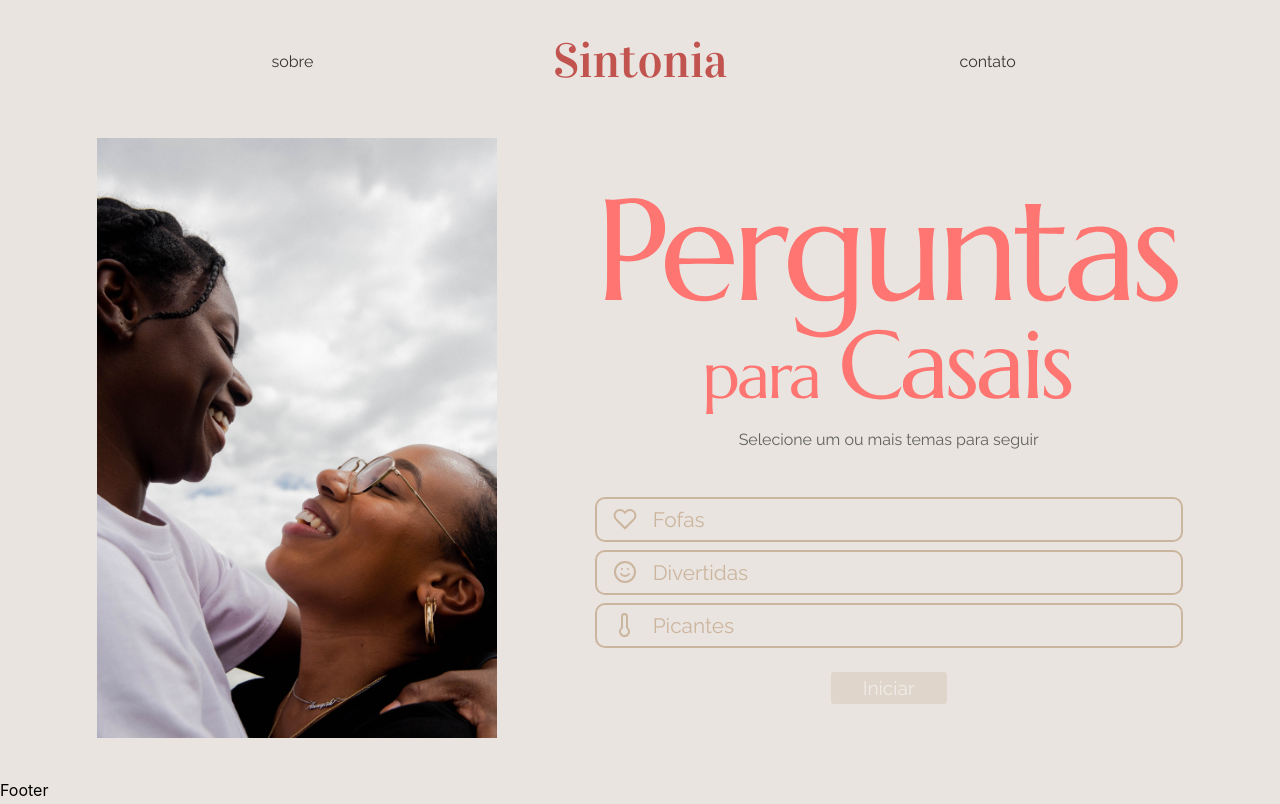
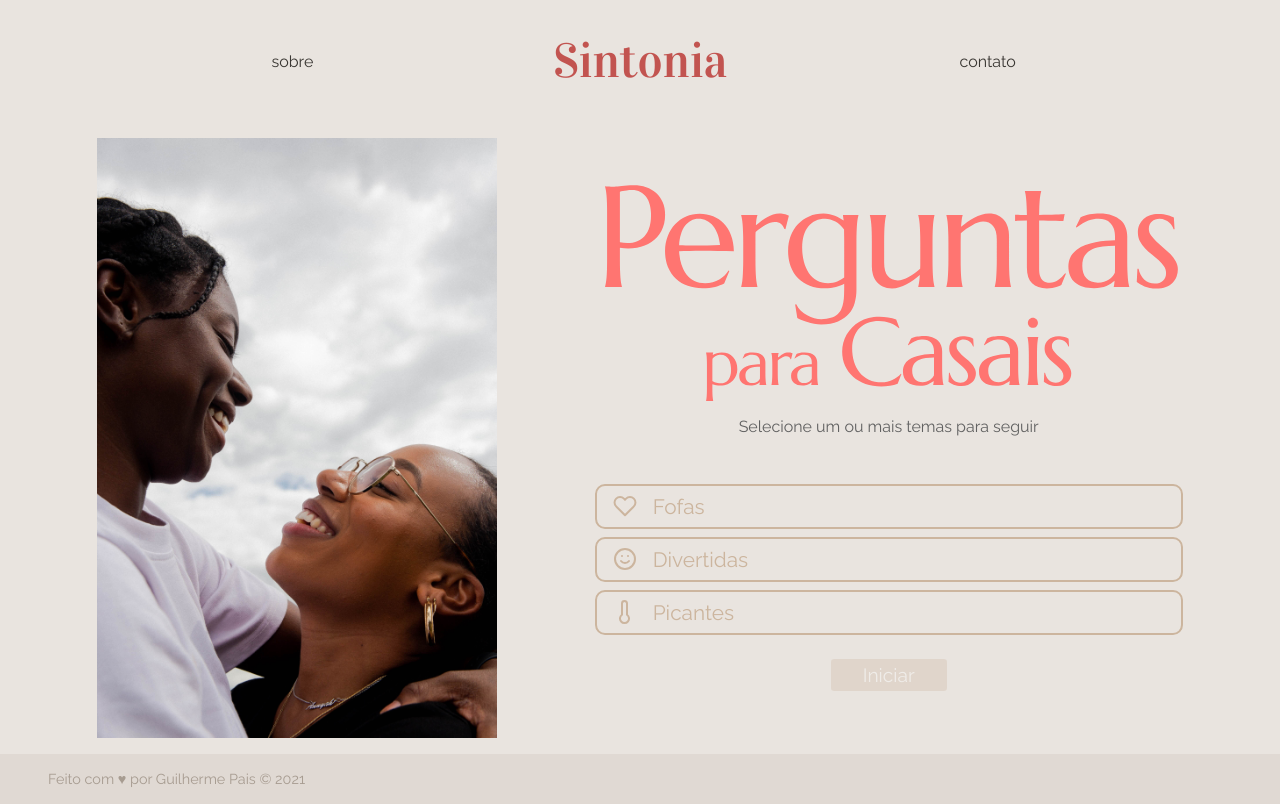
Before and after one commit to guilhermerodpais/sintonia-jogo-casais, a React (Create React App) app: page / in a window 1280 px wide. Built offline with nearby package versions, Linux system fonts and the light colour scheme.

Commit message:
add footer and subtitle

```diff
--- a/src/components/Footer/index.tsx
+++ b/src/components/Footer/index.tsx
@@ -22,9 +22,9 @@ function Footer() {
 	// Render
 	// -------------------------------------------------
 	return (
-		<div className={`${style.footer} footer`}>
-           Footer
-		</div>
+		<footer className={`${style.footer} footer`}>
+			Feito com ♥ por Guilherme Pais © 2021
+		</footer>
 	);
 }
 
--- a/src/components/Footer/style.module.scss
+++ b/src/components/Footer/style.module.scss
@@ -1,3 +1,8 @@
 .footer {
-    grid-area: footer;
+  grid-area: footer;
+  font-family: "Raleway";
+  color: #a79c91;
+  background: #e0d9d3;
+  font-size: 0.9rem;
+  padding: 1rem 3rem;
 }
--- a/src/containers/Quiz/index.tsx
+++ b/src/containers/Quiz/index.tsx
@@ -80,6 +80,7 @@ function Quiz() {
 		<div className={style.containerQuiz}>
 			<span className={style.mainQuestionCategory}>{getNameCategory(currentQuote.category)}</span>
 			<h1 className={style.mainQuestion}>{currentQuote.text}</h1>
+			<p className={style.mainQuestionCategorySubtitle}>Beba ou responda</p>
 			<button onClick={() => newQuote()} className={style.newMainQuestionButton}>Nova pergunta</button>
 
 			{/* SVG */}
--- a/src/containers/Quiz/style.module.scss
+++ b/src/containers/Quiz/style.module.scss
@@ -11,6 +11,14 @@
   color: #ff7571;
   font-size: 4rem;
   text-align: center;
+  z-index: 9;
+}
+
+.mainQuestionCategorySubtitle {
+  font-family: "Raleway";
+  font-size: 1.2rem;
+  color: #616161;
+  margin-top: 0;
   z-index: 9;
 }
 
@@ -42,10 +50,16 @@
 
 .containerQuizHeartBackground {
   position: absolute;
-  right: 10%;
+  margin-left: auto;
+  margin-right: auto;
+  left: 0;
+  right: 0;
+  text-align: center;
+  opacity: 0.6;
 
   svg {
-    width: 500px;
+    width: 100%;
+    max-width: 700px;
     height: 100%;
     fill: #c3bbb2;
   }
```
